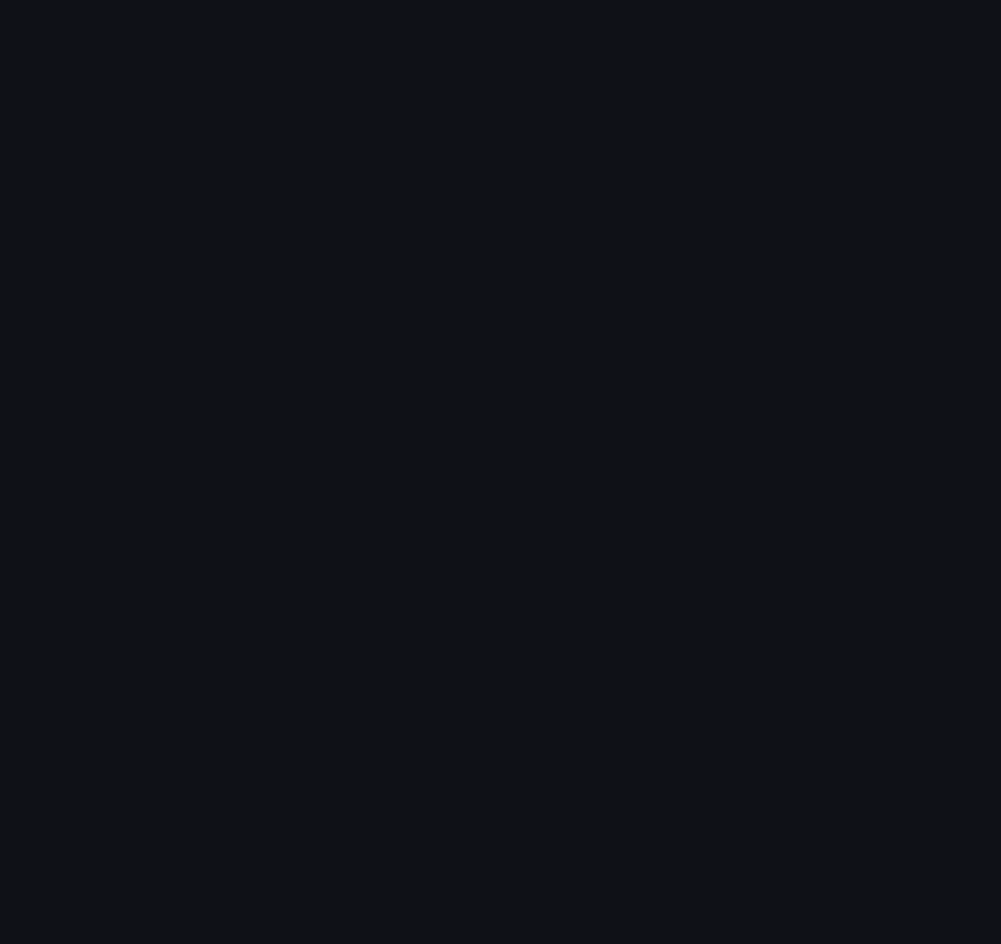
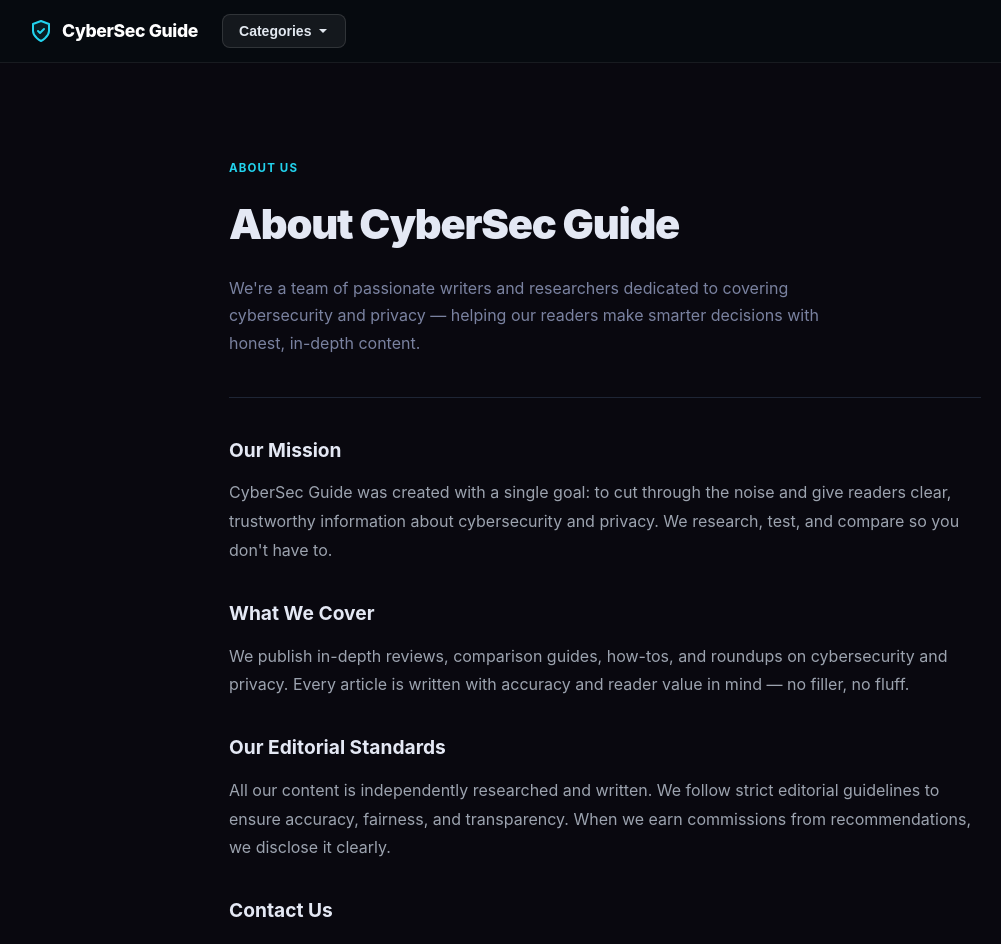
Before and after one commit to conceptsellerbills-cmyk/cybersec-guide, a Next.js app: page /about in a window 1280 px wide. Before the commit this address had no page. Shown: the top 944 px of the page, without its empty margins (35-1036 px from the left). Before the commit the page ends 800 px from the top, so only its background shows below. Built offline with nearby package versions, Linux system fonts and the light colour scheme.

Commit message:
feat: add About page

```diff
--- /dev/null
+++ b/app/about/page.tsx
@@ -0,0 +1,50 @@
+import type { Metadata } from "next";
+export const metadata: Metadata = { title: "About — CyberSec Guide", description: "Learn about CyberSec Guide, our mission, and the team behind the site." };
+export default function AboutPage() {
+  return (
+    <>
+      <style>{`
+  *,*::before,*::after{box-sizing:border-box;margin:0;padding:0}
+  body{background:#09080f;color:#e4e8f4;font-family:-apple-system,BlinkMacSystemFont,"Segoe UI",sans-serif;line-height:1.7}
+  a{color:#22d3ee;text-decoration:none}
+  a:hover{text-decoration:underline}
+  .page-wrap{max-width:800px;margin:0 auto;padding:56px 24px 100px}
+  .page-eyebrow{font-size:0.72rem;font-weight:700;letter-spacing:0.1em;text-transform:uppercase;color:#22d3ee;margin-bottom:10px}
+  .page-title{font-size:clamp(1.8rem,4vw,2.6rem);font-weight:900;letter-spacing:-0.03em;margin-bottom:16px;color:#e4e8f4}
+  .page-subtitle{font-size:1rem;color:#7a82a0;margin-bottom:40px;line-height:1.7;max-width:600px}
+  .page-divider{border:none;border-top:1px solid #1e2535;margin:36px 0}
+  h2{font-size:1.2rem;font-weight:700;color:#e4e8f4;margin:32px 0 12px}
+  p{color:#9ca3af;line-height:1.8;margin-bottom:16px}
+  ul{color:#9ca3af;margin:0 0 16px 20px;line-height:1.9}
+  li{margin-bottom:4px}
+  .contact-form{display:flex;flex-direction:column;gap:16px;margin-top:24px}
+  .form-group{display:flex;flex-direction:column;gap:6px}
+  .form-group label{font-size:0.85rem;font-weight:600;color:#c8cad8}
+  .form-group input,.form-group textarea,.form-group select{background:rgba(255,255,255,0.05);border:1px solid rgba(255,255,255,0.1);border-radius:8px;padding:12px 16px;color:#e4e8f4;font-size:0.95rem;font-family:inherit;outline:none;transition:border-color 0.15s;resize:vertical}
+  .form-group input:focus,.form-group textarea:focus,.form-group select:focus{border-color:#22d3ee}
+  .form-group input::placeholder,.form-group textarea::placeholder{color:#4b5563}
+  .form-submit{background:#22d3ee;color:#fff;border:none;border-radius:10px;padding:13px 32px;font-size:1rem;font-weight:700;cursor:pointer;align-self:flex-start;transition:opacity 0.15s}
+  .form-submit:hover{opacity:0.85}
+  .info-card{background:rgba(255,255,255,0.03);border:1px solid #1e2535;border-radius:12px;padding:24px 28px;margin-bottom:20px}
+  .info-card h3{font-size:1rem;font-weight:700;color:#e4e8f4;margin-bottom:8px}
+  .info-card p{margin:0;font-size:0.9rem}
+  .highlight-box{background:rgba(34,211,238,0.08);border:1px solid rgba(34,211,238,0.25);border-radius:12px;padding:24px 28px;margin:28px 0}
+  .highlight-box p{margin:0;color:#c8cad8}
+`}</style>
+      <div className="page-wrap">
+        <div className="page-eyebrow">About Us</div>
+        <h1 className="page-title">About CyberSec Guide</h1>
+        <p className="page-subtitle">We're a team of passionate writers and researchers dedicated to covering cybersecurity and privacy — helping our readers make smarter decisions with honest, in-depth content.</p>
+        <hr className="page-divider" />
+        <h2>Our Mission</h2>
+        <p>CyberSec Guide was created with a single goal: to cut through the noise and give readers clear, trustworthy information about cybersecurity and privacy. We research, test, and compare so you don't have to.</p>
+        <h2>What We Cover</h2>
+        <p>We publish in-depth reviews, comparison guides, how-tos, and roundups on cybersecurity and privacy. Every article is written with accuracy and reader value in mind — no filler, no fluff.</p>
+        <h2>Our Editorial Standards</h2>
+        <p>All our content is independently researched and written. We follow strict editorial guidelines to ensure accuracy, fairness, and transparency. When we earn commissions from recommendations, we disclose it clearly.</p>
+        <h2>Contact Us</h2>
+        <p>Have a question, suggestion, or want to work with us? <a href="/contact">Reach out here</a> — we read every message.</p>
+      </div>
+    </>
+  );
+}
```
